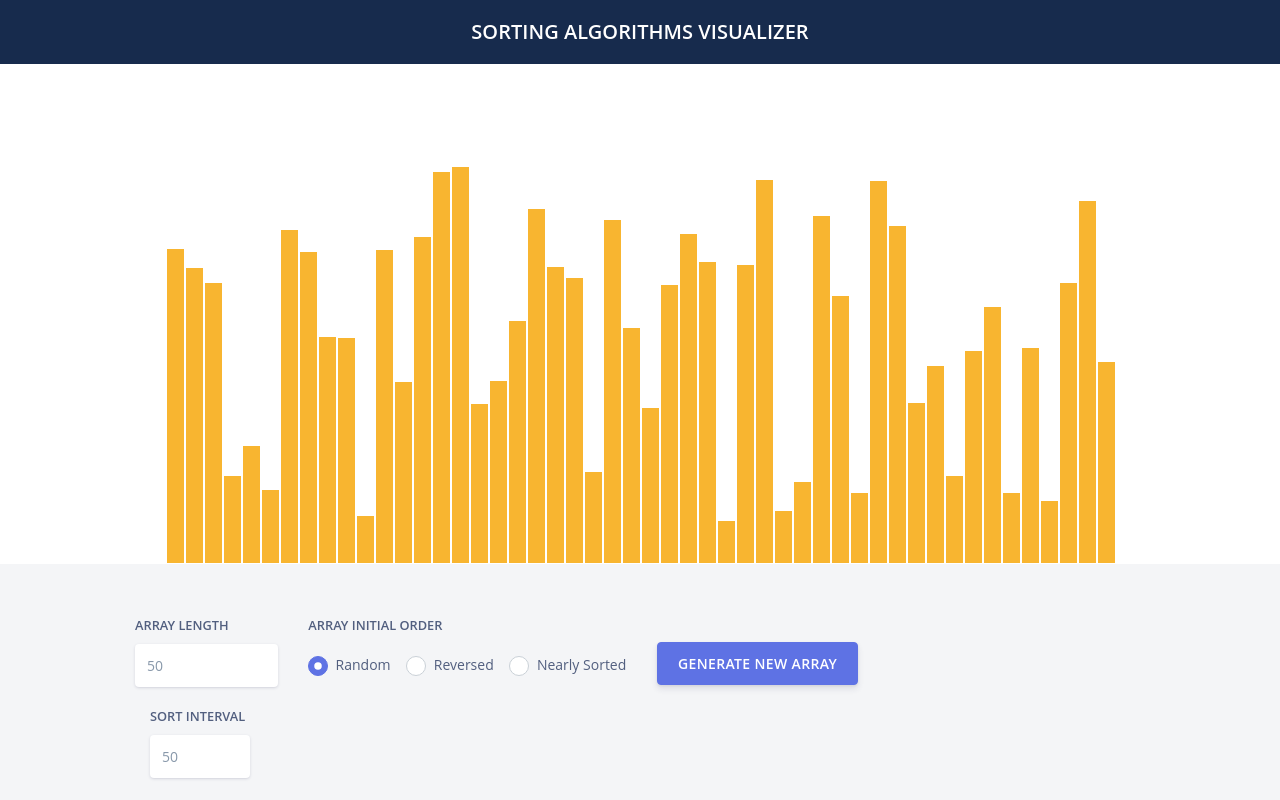
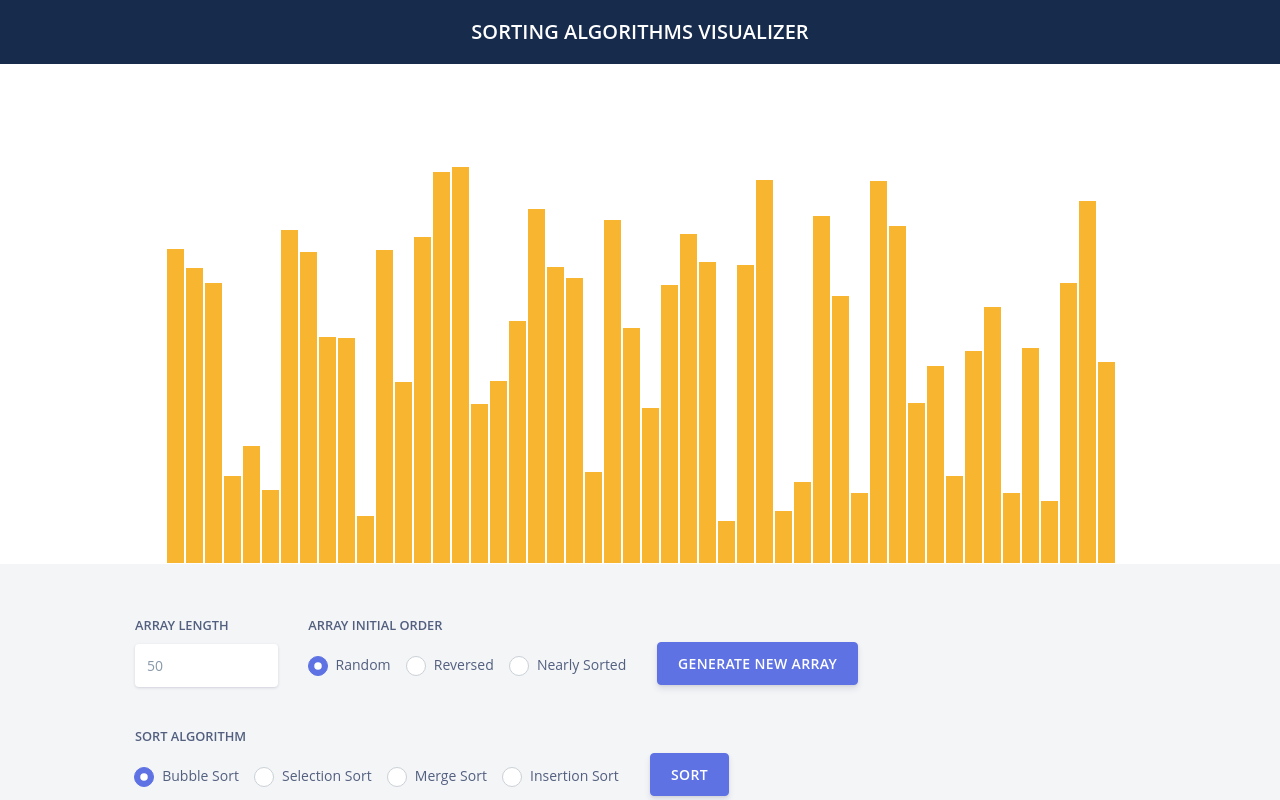
Before and after one commit to MohamedMahmoudHassan/Sorting-Algorithms-Visualizer, a React (Create React App) app: page / in a window 1280 px wide. Shown: the top 800 px of the page. Built offline with nearby package versions, Linux system fonts and the light colour scheme.

Commit message:
Change sort control bar stylel

```diff
--- a/src/App.js
+++ b/src/App.js
@@ -123,9 +123,8 @@ class App extends Component {
           recoverArray={this.recoverArray}
           changeArrayInitialOrder={this.changeArrayProp}
           handleSortStart={this.handleSortStart}
-          sortInterval={sortInterval}
-          changeSortInterval={this.changeSortProp}
           changeSortAlgorithm={this.changeSortProp}
+          currentAlgorithm={sortAlgorithm}
         />
       </div>
     );
--- a/src/components/controlBar.jsx
+++ b/src/components/controlBar.jsx
@@ -10,9 +10,8 @@ const ControlBar = ({
   changeArrayInitialOrder,
   currentOrder,
   handleSortStart,
-  sortInterval,
-  changeSortInterval,
-  changeSortAlgorithm
+  changeSortAlgorithm,
+  currentAlgorithm
 }) => {
   return (
     <div className="py-5 bg-secondary">
@@ -27,9 +26,8 @@ const ControlBar = ({
         />
         <SortControlBar
           handleSortStart={handleSortStart}
-          sortInterval={sortInterval}
-          changeSortInterval={changeSortInterval}
           changeSortAlgorithm={changeSortAlgorithm}
+          currentOption={currentAlgorithm}
         />
       </div>
     </div>
--- a/src/components/sortControlBar.jsx
+++ b/src/components/sortControlBar.jsx
@@ -1,32 +1,19 @@
 import React from "react";
 import ActionButton from "./actionButton";
-import Input from "./input";
 import Select from "./select";
 import { sortAlgorithmsList } from "../Util/algorithmsLists";
 
-const SortControlBar = ({
-  sortInterval,
-  handleSortStart,
-  changeSortInterval,
-  changeSortAlgorithm
-}) => {
+const SortControlBar = ({ handleSortStart, changeSortAlgorithm, currentOption }) => {
   return (
-    <div>
-      <Input
-        name="sortInterval"
-        label="Sort Interval"
-        value={sortInterval}
-        style={{ width: 100 }}
-        onChange={changeSortInterval}
-      />
+    <div className="row" style={{ marginTop: 20 }}>
       <Select
         name="sortAlgorithm"
         label="Sort Algorithm"
         options={sortAlgorithmsList}
-        style={{ width: 300 }}
         onChange={changeSortAlgorithm}
+        currentOption={currentOption}
       />
-      <ActionButton label="Sort" handleClick={handleSortStart} style={{ marginTop: 5 }} />
+      <ActionButton label="Sort" handleClick={handleSortStart} />
     </div>
   );
 };
```
